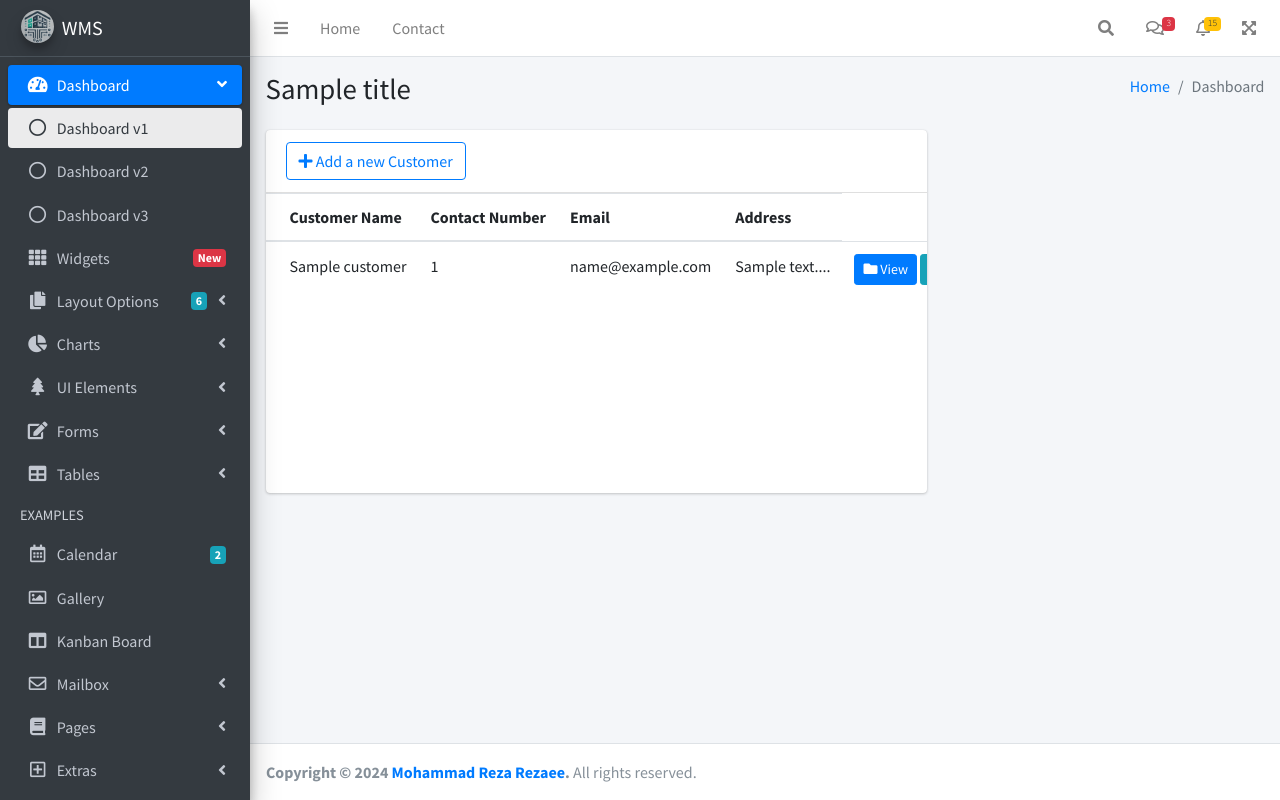
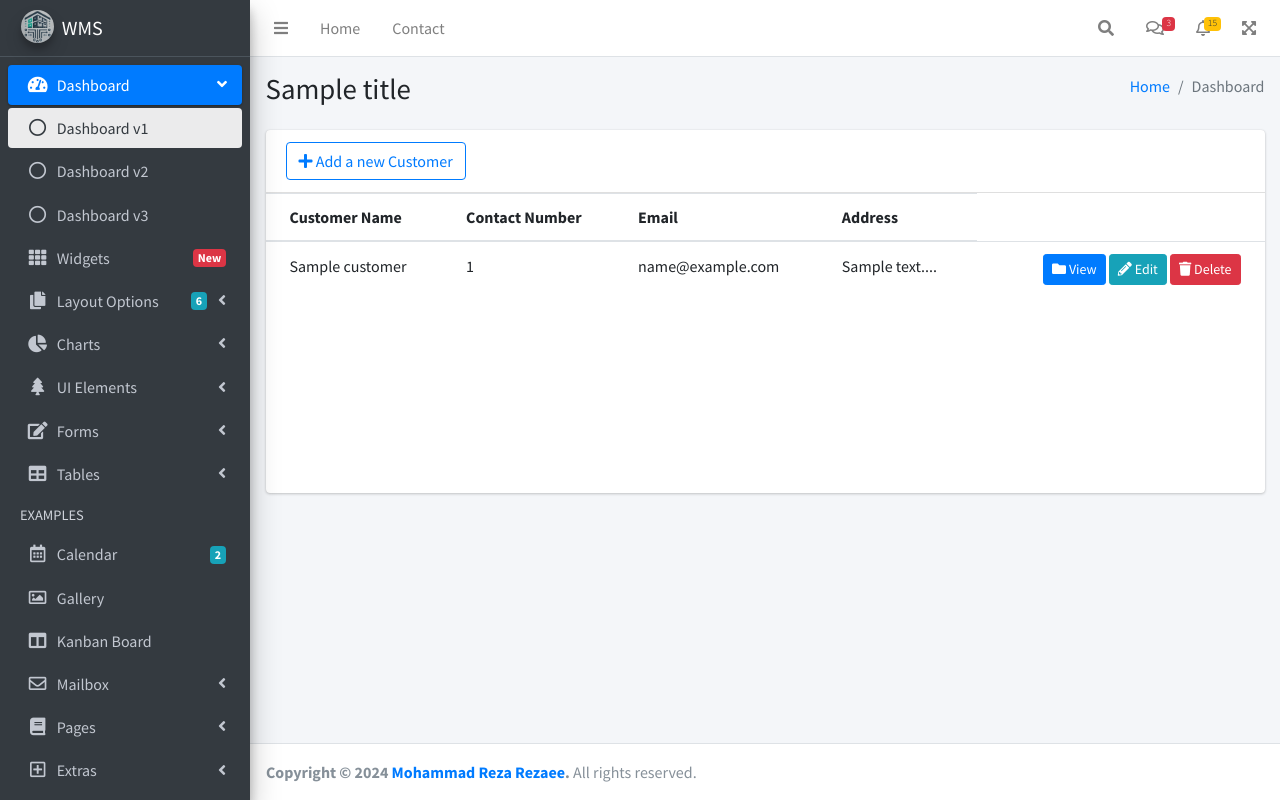
Before and after one commit to rezaeetech/wms, a Django app: template src/orders/templates/orders/customer_list.html in a window 1280 px wide. Run offline with Django 3.2, Linux system fonts and the light colour scheme; the template is opened without the code that fills it: most values are stand-ins (such as "Sample title", 1, 10 or a date in 2020); some libraries are stand-ins or nearby versions.

Commit message:
style: change width table contents

```diff
--- a/src/orders/templates/orders/customer_list.html
+++ b/src/orders/templates/orders/customer_list.html
@@ -2,7 +2,7 @@
 
 {% block content %}
   <div class="row">
-    <div class="col-8">
+    <div class="col-md-12">
       <div class="card">
         <div class="card-header">
           <h3 class="card-title"><a href="{% url 'customer_create' %}" class="btn btn-outline-primary"><i class="fa fa-plus"></i> Add a new Customer</a></h3>
```
